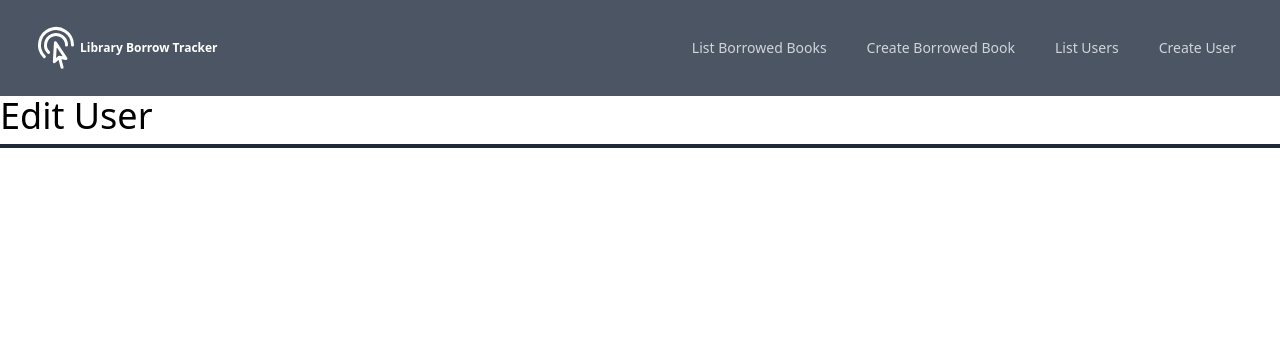
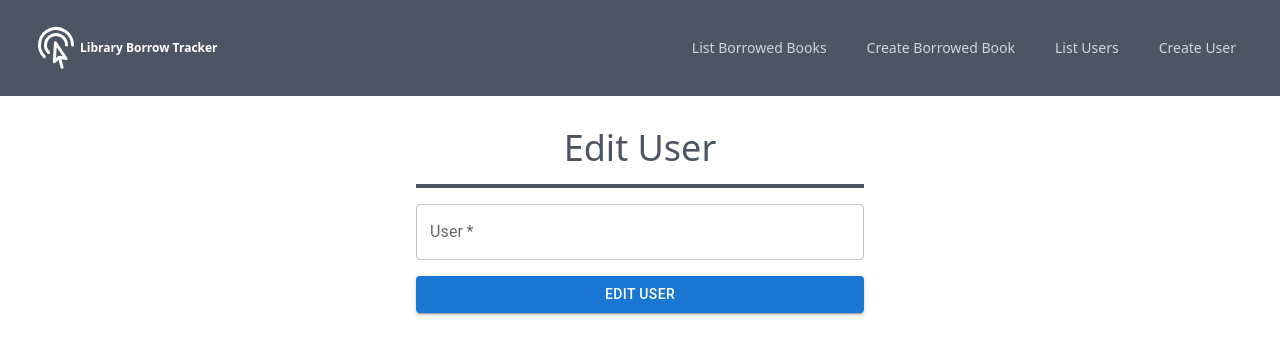
Before and after one commit to omeatai/mern-project-library-tracker, a React (Create React App) app: page /user/edit/1 in a window 1280 px wide. Shown: the top 354 px of the page. Built offline with nearby package versions, Linux system fonts and the light colour scheme; no server answers.

Commit message:
21. Edit User Component - Setup Edit User Logic
21. Edit User Component - Setup Edit User Logic

```diff
--- a/src/components/CreateBook/CreateBook.jsx
+++ b/src/components/CreateBook/CreateBook.jsx
@@ -65,6 +65,7 @@ const CreateBook = () => {
                       style: { maxHeight: 200, overflow: "auto" },
                     }}
                     fullWidth
+                    required={true}
                   />
                 )}
                 isOptionEqualToValue={(option, value) => {
@@ -73,23 +74,25 @@ const CreateBook = () => {
               />
               {/* Title */}
               <TextField
-                label="Title*"
+                label="Title"
                 variant="outlined"
                 id="title"
                 name="title"
                 value={book.title || ""}
                 onChange={(e) => onChangeHandler(e)}
                 placeholder="The Great Gatsby"
+                required={true}
               />
               {/* Author */}
               <TextField
-                label="Author*"
+                label="Author"
                 variant="outlined"
                 id="author"
                 name="author"
                 value={book.author || ""}
                 onChange={(e) => onChangeHandler(e)}
                 placeholder="F. Scott Fitzgerald"
+                required={true}
               />
               {/* Genre */}
               <TextField
@@ -100,16 +103,18 @@ const CreateBook = () => {
                 value={book.genre || ""}
                 onChange={(e) => onChangeHandler(e)}
                 placeholder="Fiction, Classic"
+                required={false}
               />
               {/* ISBN */}
               <TextField
-                label="ISBN*"
+                label="ISBN"
                 variant="outlined"
                 id="ISBN"
                 name="ISBN"
                 value={book.ISBN || ""}
                 onChange={(e) => onChangeHandler(e)}
                 placeholder="9780743273565"
+                required={true}
               />
               {/* Published Date */}
               <LocalizationProvider dateAdapter={AdapterDayjs}>
@@ -125,6 +130,7 @@ const CreateBook = () => {
                     }}
                     sx={{ width: "100%" }}
                     inputFormat="yyyy-MM-dd'T'HH:mm:ss.SSSz"
+                    required={false}
                   />
                 </DemoContainer>
               </LocalizationProvider>
@@ -139,6 +145,7 @@ const CreateBook = () => {
                 placeholder="A novel set in the summer of 1922, exploring themes of decadence, idealism, and the American Dream...."
                 value={book.description || ""}
                 onChange={(e) => onChangeHandler(e)}
+                required={true}
               />
               {/* Duration */}
               <TextField
@@ -149,6 +156,7 @@ const CreateBook = () => {
                 value={book.duration || ""}
                 onChange={(e) => onChangeHandler(e)}
                 placeholder="10 (in Days)"
+                required={true}
               />
 
               <Button variant="contained" type="submit">
--- a/src/components/CreateUser/CreateUser.jsx
+++ b/src/components/CreateUser/CreateUser.jsx
@@ -5,8 +5,7 @@ import { ToastContainer } from "react-toastify";
 import "react-toastify/dist/ReactToastify.css";
 
 const CreateUser = () => {
-  const { username, setUsername, topRef, onSubmitHandler } =
-    useContext(UserContext);
+  const { user, setUser, topRef, onSubmitHandler } = useContext(UserContext);
 
   return (
     <main className="m-8" ref={topRef}>
@@ -30,13 +29,18 @@ const CreateUser = () => {
             <Stack spacing={2}>
               {/* Author */}
               <TextField
-                label="Username*"
+                label="User"
                 variant="outlined"
                 id="username"
                 name="username"
-                value={username}
-                onChange={(e) => setUsername(e.target.value)}
+                value={user?.username || ""}
+                onChange={(e) =>
+                  setUser((prev) => {
+                    return { ...prev, username: e.target.value };
+                  })
+                }
                 placeholder="John Doe"
+                required={true}
               />
               <Button variant="contained" type="submit">
                 Add User
--- a/src/components/EditUser/EditUser.jsx
+++ b/src/components/EditUser/EditUser.jsx
@@ -1,11 +1,67 @@
-import React from "react";
+import React, { useContext, useEffect } from "react";
+import { UserContext } from "../../contexts/userContext";
+import { Button, Stack, TextField } from "@mui/material";
+import { ToastContainer } from "react-toastify";
+import axios from "axios";
+import { useParams } from "react-router-dom";
+import "react-toastify/dist/ReactToastify.css";
 
 const EditUser = () => {
+  const { setUser, user, onEditHandler, topRef } = useContext(UserContext);
+  const { id } = useParams();
+
+  useEffect(() => {
+    axios
+      .get(`${process.env.REACT_APP_HOST}/users/${id}`)
+      .then((response) => {
+        // console.log(response.data);
+        setUser(response.data);
+      })
+      .catch((error) => {
+        console.error(error);
+      });
+  }, [id, setUser]);
+
   return (
-    <div>
-      <h1 className="text-4xl">Edit User</h1>
-      <hr className="border-t-4 border-gray-800 mt-2" />
-    </div>
+    <main className="m-8" ref={topRef}>
+      <section>
+        <form onSubmit={onEditHandler}>
+          <div className="mx-auto max-w-xs sm:max-w-sm md:max-w-md">
+            <h1 className="text-4xl text-gray-600 text-center">Edit User</h1>
+            <hr className="border-t-4 border-gray-600 my-4" />
+            <ToastContainer
+              position="bottom-left"
+              autoClose={3000}
+              hideProgressBar={false}
+              newestOnTop
+              closeOnClick
+              rtl={false}
+              pauseOnFocusLoss
+              draggable
+              pauseOnHover
+              theme="colored"
+            />
+            <Stack spacing={2}>
+              {/* User */}
+              <TextField
+                label="User"
+                variant="outlined"
+                id="username"
+                name="username"
+                value={user?.username || ""}
+                disabled={false}
+                required={true}
+                onChange={(e) => setUser({ ...user, username: e.target.value })}
+              />
+
+              <Button variant="contained" type="submit">
+                Edit User
+              </Button>
+            </Stack>
+          </div>
+        </form>
+      </section>
+    </main>
   );
 };
 
--- a/src/components/UserList/UserList.jsx
+++ b/src/components/UserList/UserList.jsx
@@ -1,4 +1,4 @@
-import React, { useContext, useEffect } from "react";
+import React, { useContext } from "react";
 import { Link } from "react-router-dom";
 import { UserContext } from "../../contexts/userContext";
 
@@ -22,7 +22,7 @@ const UserList = () => {
 
                   <hr className="border-t-4 border-red-400 my-4" />
                   <div className="flex justify-around">
-                    <Link to={`/edit/${user._id}`}>
+                    <Link to={`/user/edit/${user._id}`}>
                       <button className="bg-blue-500 hover:bg-blue-700 text-white font-bold py-2 px-8 rounded">
                         Edit
                       </button>
@@ -61,7 +61,7 @@ const UserList = () => {
                           <td className="p-4">{index + 1}</td>
                           <td className="p-4">{user.username}</td>
                           <td className="p-4">
-                            <Link to={`/edit/${user._id}`}>
+                            <Link to={`/user/edit/${user._id}`}>
                               <button className="bg-blue-500 hover:bg-blue-700 text-white font-bold py-2 px-4 rounded">
                                 Edit
                               </button>
@@ -81,7 +81,7 @@ const UserList = () => {
                 </tbody>
               </table>
               <div className="hidden md:block">
-                {!users.length && "No books found."}
+                {!users.length && "No User found."}
               </div>
             </div>
             <div></div>
--- a/src/contexts/userContext.js
+++ b/src/contexts/userContext.js
@@ -2,14 +2,16 @@ import React, { createContext, useState, useEffect, useRef } from "react";
 import _ from "lodash";
 import axios from "axios";
 import { toast } from "react-toastify";
+import { useNavigate } from "react-router-dom";
 
 export const UserContext = createContext();
 
 export const UserContextProvider = ({ children }) => {
+  const navigate = useNavigate();
   const topRef = useRef();
   const [users, setUsers] = useState([]);
   const [user, setUser] = useState(null);
-  const [username, setUsername] = useState("");
+
   const toastifyConfig = {
     position: "bottom-left",
     autoClose: 3000,
@@ -38,11 +40,11 @@ export const UserContextProvider = ({ children }) => {
     axios
       .delete(`${process.env.REACT_APP_HOST}/users/${id}`)
       .then((response) => {
-        if (response.data.length > 0) {
+        if (response) {
           console.log(response.data);
         }
-        const updatedUsers = users.filter((book) => book._id !== id);
         toast.success("User Log deleted successfully!", toastifyConfig);
+        const updatedUsers = users.filter((user) => user._id !== id);
         setUsers(updatedUsers);
       })
       .catch((error) => {
@@ -51,15 +53,50 @@ export const UserContextProvider = ({ children }) => {
       });
   };
 
+  //Edit  User
+  const onEditHandler = (event) => {
+    event.preventDefault();
+
+    if (!user.username) {
+      toast.error("A Username should be entered!", toastifyConfig);
+
+      //   window.scrollTo(0, topRef.current.offsetTop);
+      topRef.current.scrollIntoView({ behavior: "smooth" });
+      return;
+    }
+
+    axios
+      .put(`${process.env.REACT_APP_HOST}/users/${user._id}`, {
+        username: user.username,
+      })
+      .then((response) => {
+        console.log(response.data);
+        const filteredUsers = users.filter(
+          (user) => user._id !== response.data._id
+        );
+        const updatedUsers = [response.data, ...filteredUsers];
+        setUsers(updatedUsers);
+        setUser(null);
+        toast.success("User Edited successfully!", toastifyConfig);
+        topRef.current.scrollIntoView({ behavior: "smooth" });
+        navigate("/user");
+      })
+      .catch((error) => {
+        // Handle the error here
+        console.error(error);
+        toast.error(`Error: ${error}`, toastifyConfig);
+      });
+  };
+
   const onSubmitHandler = (event) => {
     event.preventDefault();
-    if (!username) {
+    if (!user.username) {
       toast.error("Username is required!", toastifyConfig);
       return;
     }
 
     const findUser = users.find(
-      (user) => _.toLower(user.username) === _.toLower(username)
+      (person) => _.toLower(person.username) === _.toLower(user.username)
     );
 
     if (findUser) {
@@ -69,10 +106,10 @@ export const UserContextProvider = ({ children }) => {
 
     axios
       .post(`${process.env.REACT_APP_HOST}/users/`, {
-        username: _.startCase(_.toLower(username)),
+        username: _.startCase(_.toLower(user.username)),
       })
       .then((response) => {
-        // console.log(response.data);
+        console.log(response.data);
         setUsers([
           ...users,
           {
@@ -80,7 +117,7 @@ export const UserContextProvider = ({ children }) => {
             username: _.startCase(_.toLower(response.data.savedUser.username)),
           },
         ]);
-        setUsername("");
+        setUser("");
         toast.success("User created successfully!", toastifyConfig);
         topRef.current.scrollIntoView({ behavior: "smooth" });
       })
@@ -98,11 +135,10 @@ export const UserContextProvider = ({ children }) => {
         setUser,
         users,
         setUsers,
-        username,
-        setUsername,
         topRef,
         onSubmitHandler,
         onDeleteHandler,
+        onEditHandler,
       }}
     >
       {children}
```
